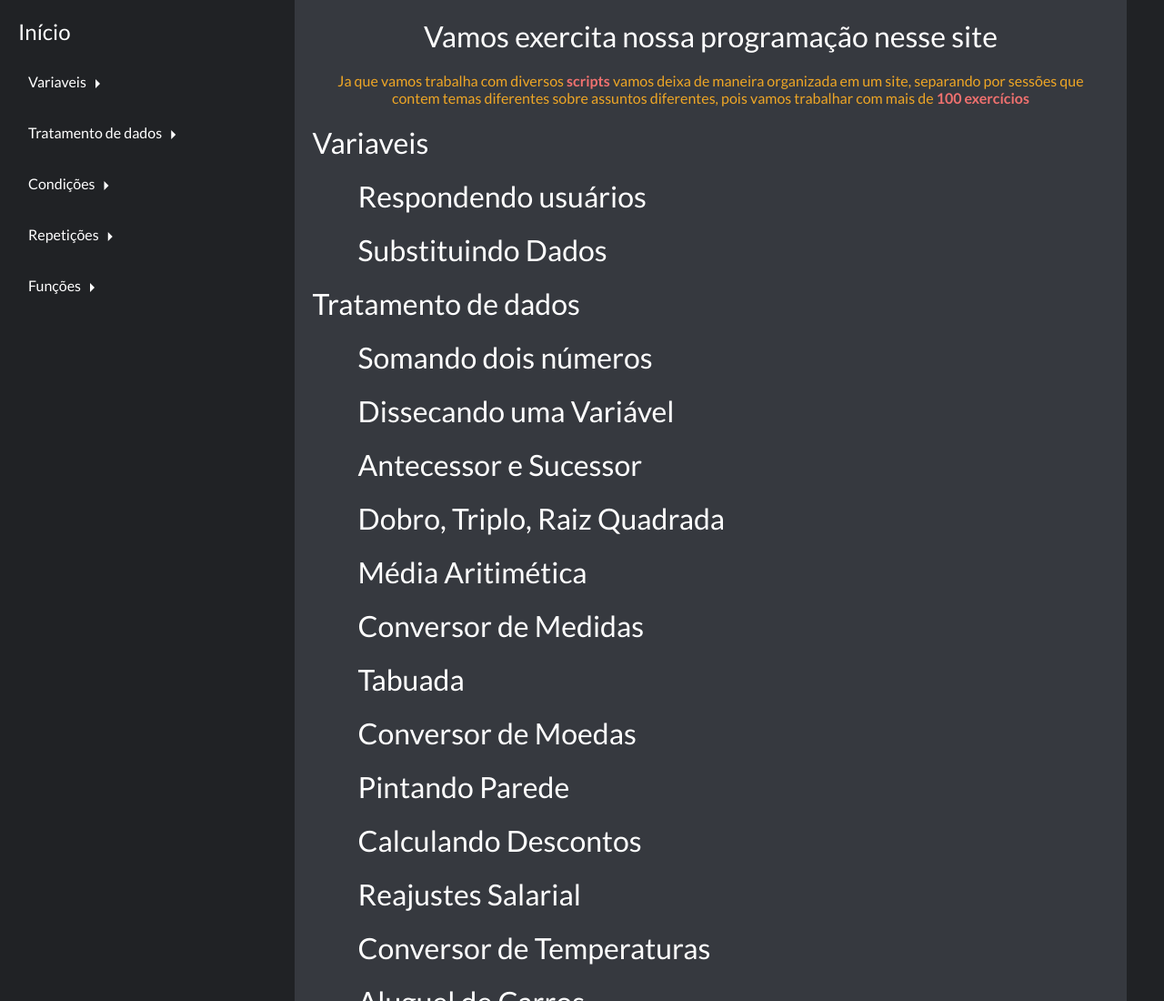
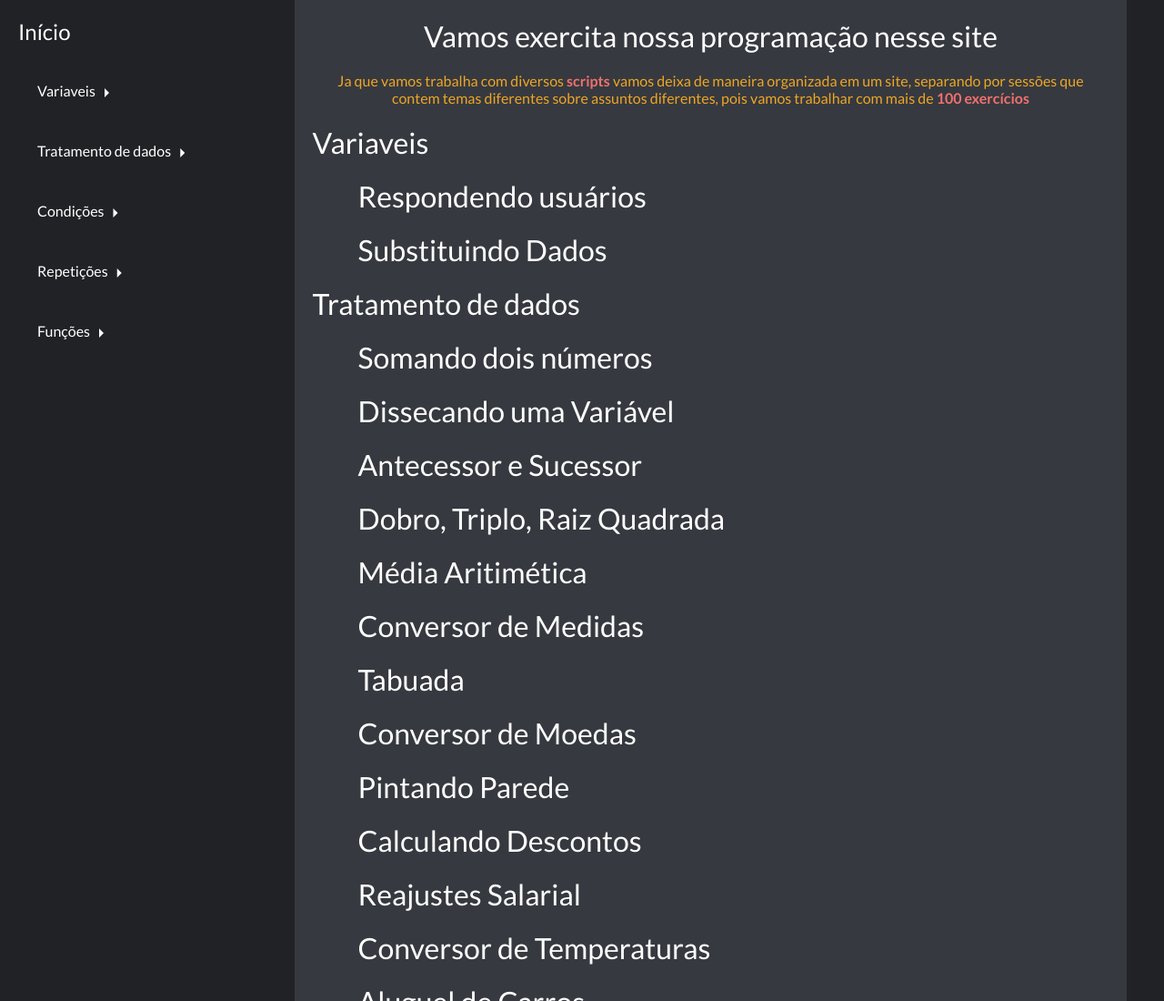
Before and after one commit to lopesgsl/curso.js, a plain HTML site: page Exercicios/index.html in a window 1280 px wide. Shown: the top 1100 px of the page at 91% size. Drawn offline with nearby package versions, Linux system fonts and the light colour scheme.

Commit message:
bug fixed

```diff
--- a/Exercicios/estilos/menu.css
+++ b/Exercicios/estilos/menu.css
@@ -21,7 +21,7 @@ a{
     background-color: var(--preto);
 }
 ul{
-    margin: 10px;
+    margin: 20px;
     padding: 1px;
     list-style: none;
     box-sizing: border-box;
```
